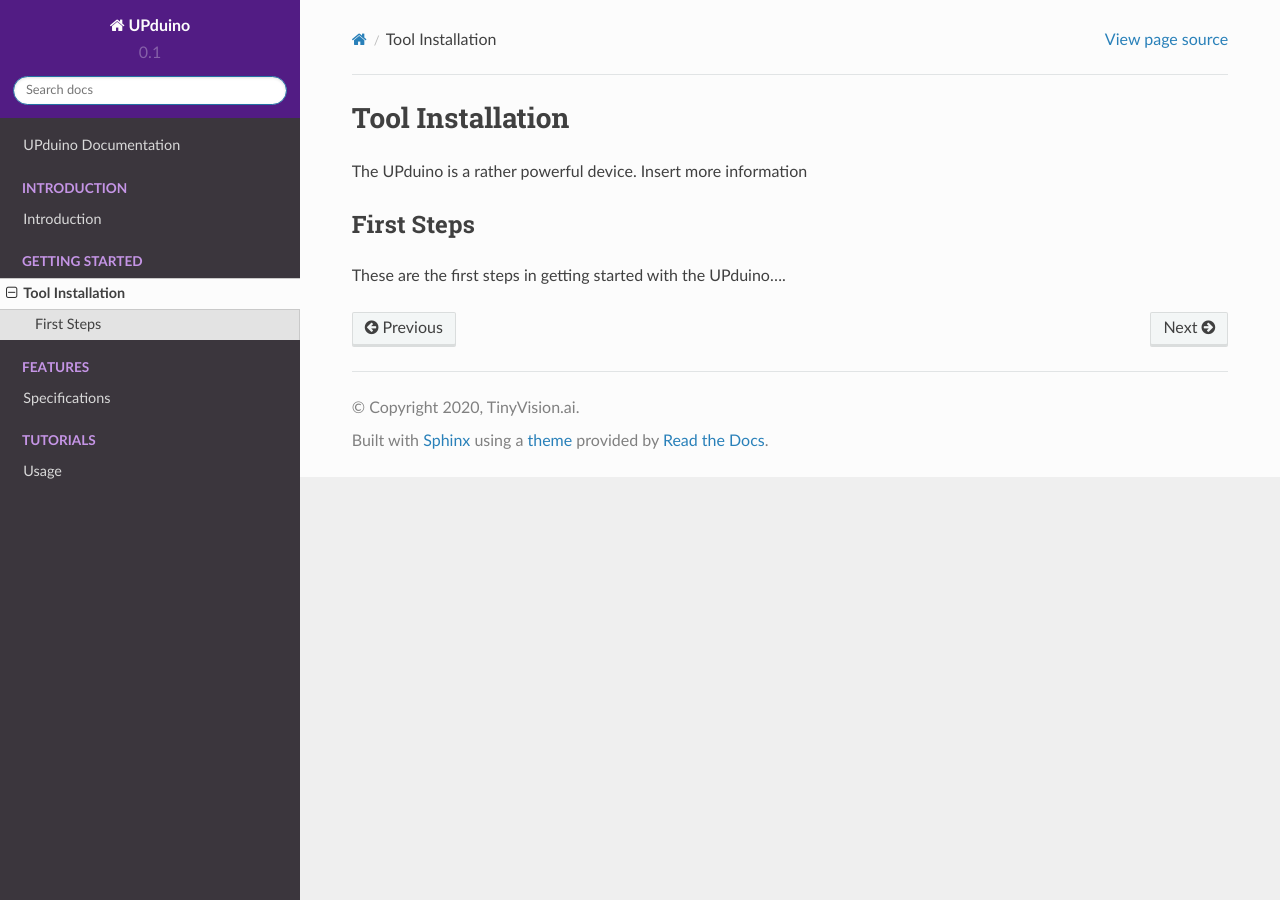
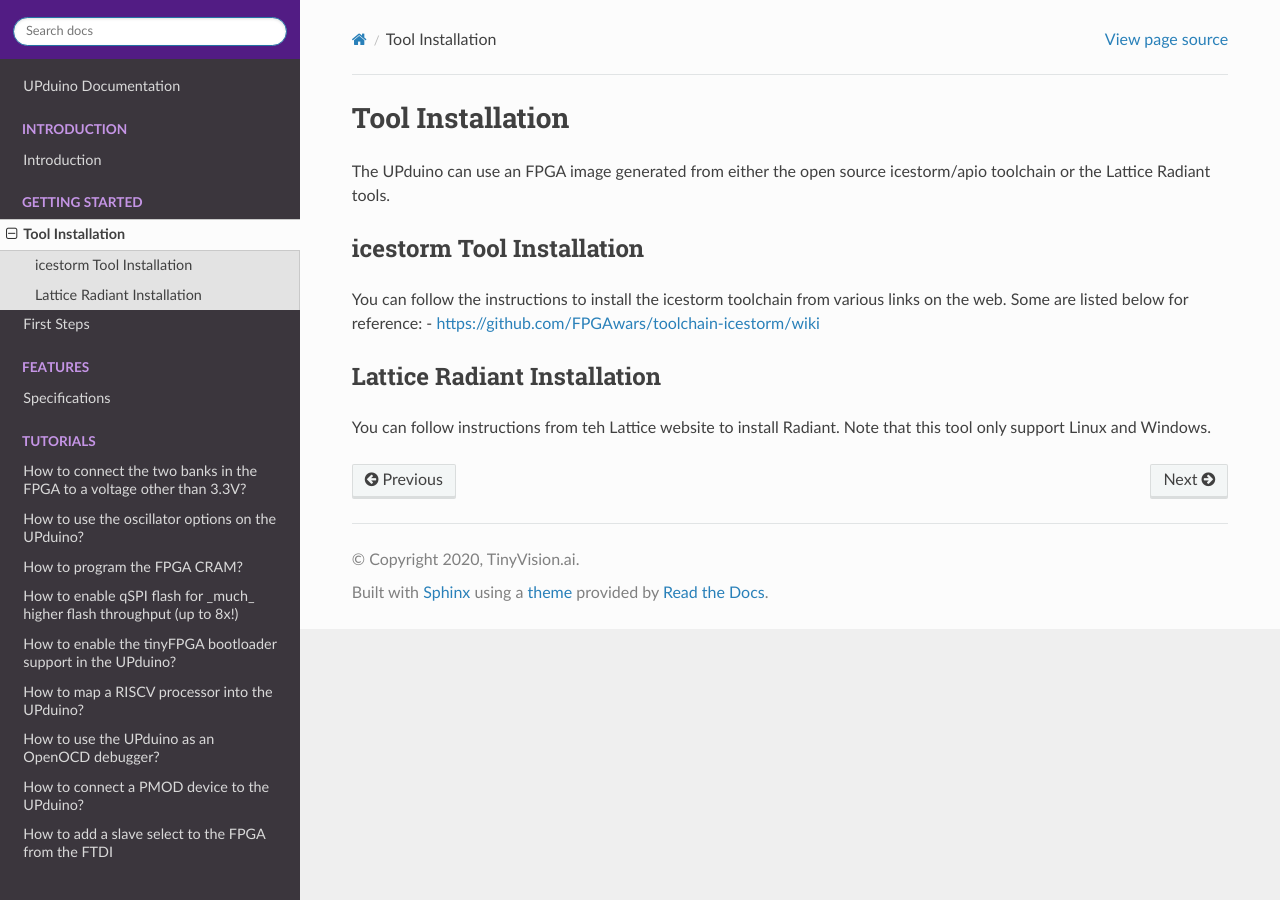
Before and after one commit to tinyvision-ai-inc/UPduino-v3.0, a Sphinx documentation site: the page built from docs/source/getting_started/tool_installation.rst, in a window 1280 px wide. Built offline with Sphinx 7.4.7 and the Read the Docs theme 2.0.0, drawn with Linux system fonts in a browser that asks for light colours; pages that are not in the unit, such as notebooks, are missing from menus.

Commit message:
Initial set of planned tutorials

```diff
--- a/docs/source/features/specs.rst
+++ b/docs/source/features/specs.rst
@@ -1,4 +1,5 @@
 Specifications
-==============
+====
 
-The UPduino is a rather powerful device. Insert more information
+The UPduino supports the following features:
+- Lattice iCE40 UP5K UG48 FPGA
--- a/docs/source/getting_started/tool_installation.rst
+++ b/docs/source/getting_started/tool_installation.rst
@@ -1,10 +1,17 @@
 Tool Installation
 =================
 
-The UPduino is a rather powerful device. Insert more information
+The UPduino can use an FPGA image generated from either the open source icestorm/apio toolchain or the Lattice Radiant tools.
 
 
-First Steps
------------
+icestorm Tool Installation
+----
 
-These are the first steps in getting started with the UPduino....
+You can follow the instructions to install the icestorm toolchain from various links on the web. Some are listed below for reference:
+- https://github.com/FPGAwars/toolchain-icestorm/wiki
+
+
+
+Lattice Radiant Installation
+----
+You can follow instructions from teh Lattice website to install Radiant. Note that this tool only support Linux and Windows.
--- /dev/null
+++ b/docs/source/tutorials/adding_slave_select_to_fpga.rst
@@ -0,0 +1,2 @@
+How to add a slave select to the FPGA from the FTDI
+====
--- /dev/null
+++ b/docs/source/tutorials/bank_voltages.rst
@@ -0,0 +1,2 @@
+How to connect the two banks in the FPGA to a voltage other than 3.3V?
+====
--- /dev/null
+++ b/docs/source/tutorials/disconnect_tri_color_led.rst
@@ -0,0 +1,2 @@
+How to disconnect the 3 color LED so you can use the pins for your own PWM experiments?
+====
--- /dev/null
+++ b/docs/source/tutorials/fpga_sram_programming.rst
@@ -0,0 +1,2 @@
+How to program the FPGA CRAM?
+====
--- /dev/null
+++ b/docs/source/tutorials/open_ocd.rst
@@ -0,0 +1,2 @@
+How to use the UPduino as an OpenOCD debugger?
+====
--- /dev/null
+++ b/docs/source/tutorials/oscillator.rst
@@ -0,0 +1,2 @@
+How to use the oscillator options on the UPduino?
+====
--- /dev/null
+++ b/docs/source/tutorials/pmod.rst
@@ -0,0 +1,2 @@
+How to connect a PMOD device to the UPduino?
+====
--- /dev/null
+++ b/docs/source/tutorials/qspi_flash.rst
@@ -0,0 +1,2 @@
+How to enable qSPI flash for _much_ higher flash throughput (up to 8x!)
+====
--- /dev/null
+++ b/docs/source/tutorials/riscv.rst
@@ -0,0 +1,2 @@
+How to map a RISCV processor into the UPduino?
+====
--- /dev/null
+++ b/docs/source/tutorials/tinyfpga.rst
@@ -0,0 +1,2 @@
+How to enable the tinyFPGA bootloader support in the UPduino?
+====
```
Also changed, not shown: docs/source/getting_started/first_steps.rst (added, +15 -0 lines), docs/source/index.rst (+15 -3 lines).
